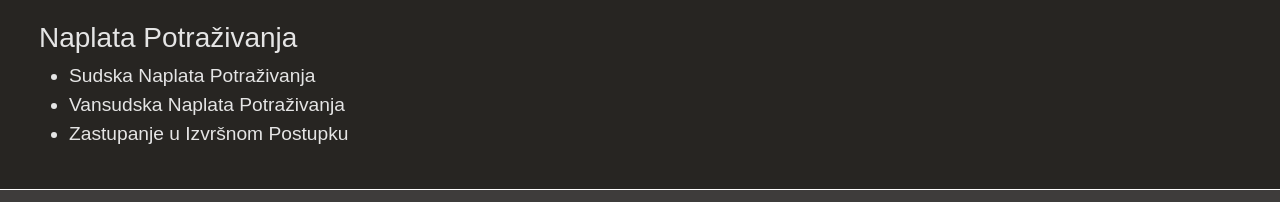
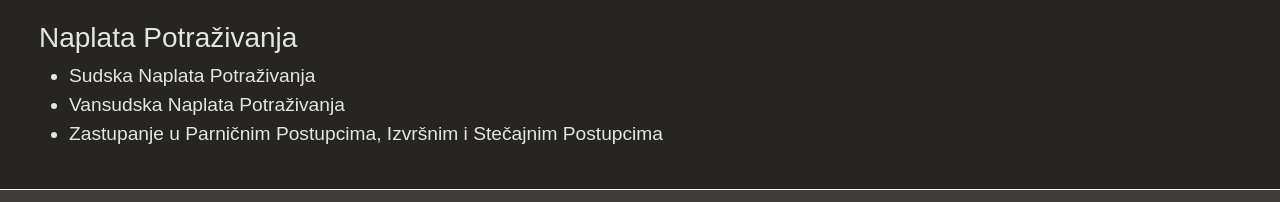
Before and after one commit to Advmilanostojic/Advmilanostojic.github.io, a plain HTML site: page index.html in a window 1280 px wide. Shown: the part 1850-2052 px from the top of the page. Drawn offline with nearby package versions, Linux system fonts and the light colour scheme; a web font is replaced by a local one.

Commit message:
Update Naplata Potraživanja bullets

```diff
--- a/index.html
+++ b/index.html
@@ -218,7 +218,7 @@
                         <ul class="listItems">
                             <li>Sudska Naplata Potraživanja</li>
                             <li>Vansudska Naplata Potraživanja</li>
-                            <li>Zastupanje u Izvršnom Postupku</li>
+                            <li>Zastupanje u Parničnim Postupcima, Izvršnim i Stečajnim Postupcima</li>
                         </ul>
                     </div>
                     <div class="tab-pane fade p-4" id="service1" role="tabpanel"
```
